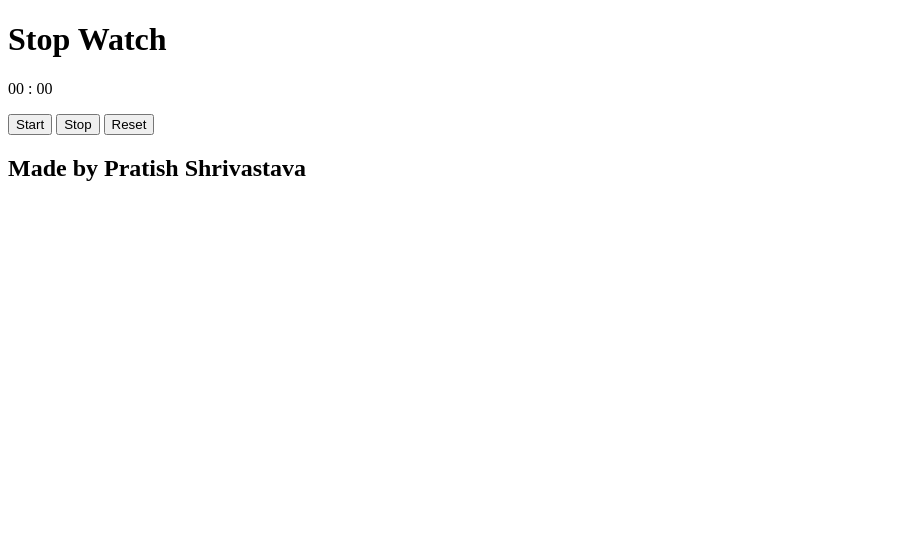
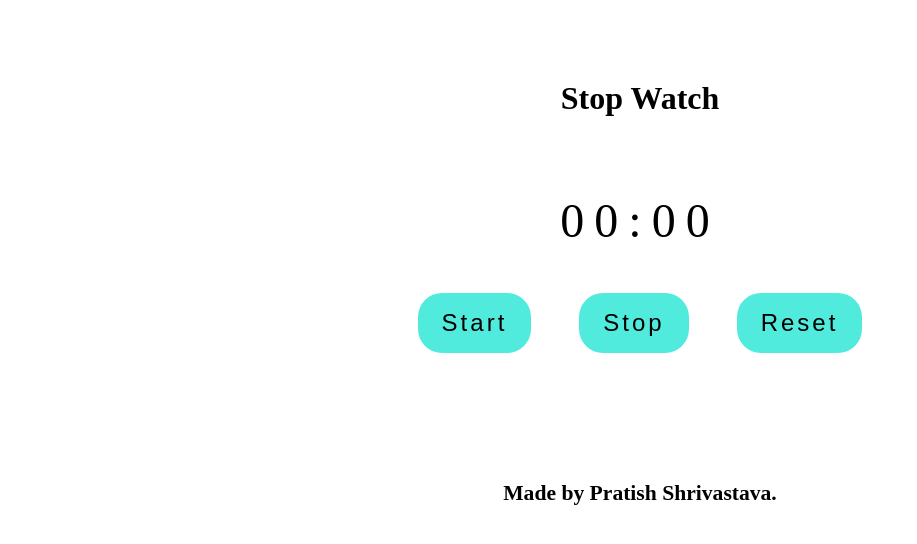
Before and after one commit to PratishShrivastava/StopWatch-js, a plain HTML site: page index.html in a window 1280 px wide. Shown: the whole page, without its empty margins (0-917 px from the left). Drawn offline with Linux system fonts and the light colour scheme.

Commit message:
Update CSS

```diff
--- a/index.html
+++ b/index.html
@@ -5,16 +5,21 @@
     <meta http-equiv="X-UA-Compatible" content="IE=edge">
     <meta name="viewport" content="width=device-width, initial-scale=1.0">
     <title>Stop Watch</title>
+    <link rel="stylesheet" href="style.css">
 </head>
 <body>
-    <h1> Stop Watch</h1>
+    <div class="head">
+        <h1> Stop Watch</h1>
+    </div>
+
 
     <p><span id="min">00</span> : <span id="sec">00</span></p>
-    <button type="button" onclick="Start()">Start</button>
-    <button type="button" onclick="Stop()">Stop</button>
-    <button type="button" onclick="Reset()">Reset</button>
-
-    <h2>Made by Pratish Shrivastava</h2>
+    <div class="buttons">
+        <button type="button" onclick="Start()">Start</button>
+        <button type="button" onclick="Stop()">Stop</button>
+        <button type="button" onclick="Reset()">Reset</button>
+    </div>
+    <h2>Made by Pratish Shrivastava.</h2>
     <script src="components/script.js"></script>
 </body>
 </html>
--- a/style.css
+++ b/style.css
@@ -0,0 +1,50 @@
+*,h1,p{
+    margin: 0;
+    padding: 0;
+    border: 0;
+
+}
+
+.head, h2{
+    display: flex;
+    justify-content: center;
+}
+.head{
+    margin: 5rem;
+}
+h2{
+    font-size: 1.35rem;
+    margin: 5rem 0rem;
+}
+p{
+    display: flex;
+    justify-content: center;
+    font-size: 3em;
+    line-height: 1;
+    letter-spacing: 10px;
+}
+
+.buttons{
+    display: flex;
+    justify-content: center;
+
+}
+.buttons button{
+    background-color: rgb(81, 235, 222);
+    font-size: .75em;
+    letter-spacing: 3px;
+    cursor: pointer;
+    font-weight: 400;
+    padding: 1rem 1.5rem;
+    margin: 3rem .8rem;
+    border-radius: 1em;
+}
+@media screen and (min-width: 800px) {
+    .buttons button{
+        font-size: 1.5em;
+        margin: 3rem 1.5rem;
+    }
+    h2{
+        margin: 5rem;
+    }
+}
```
